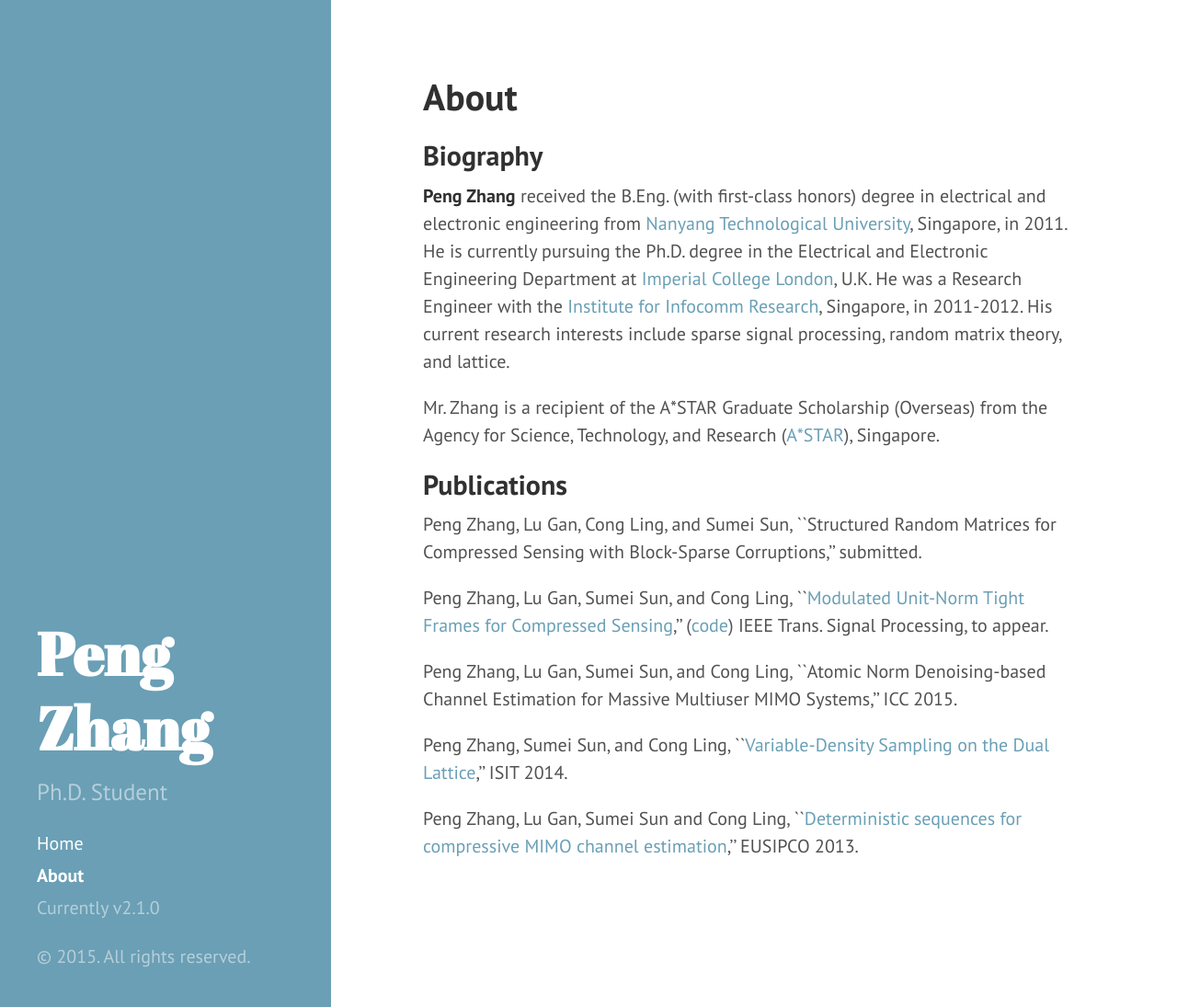
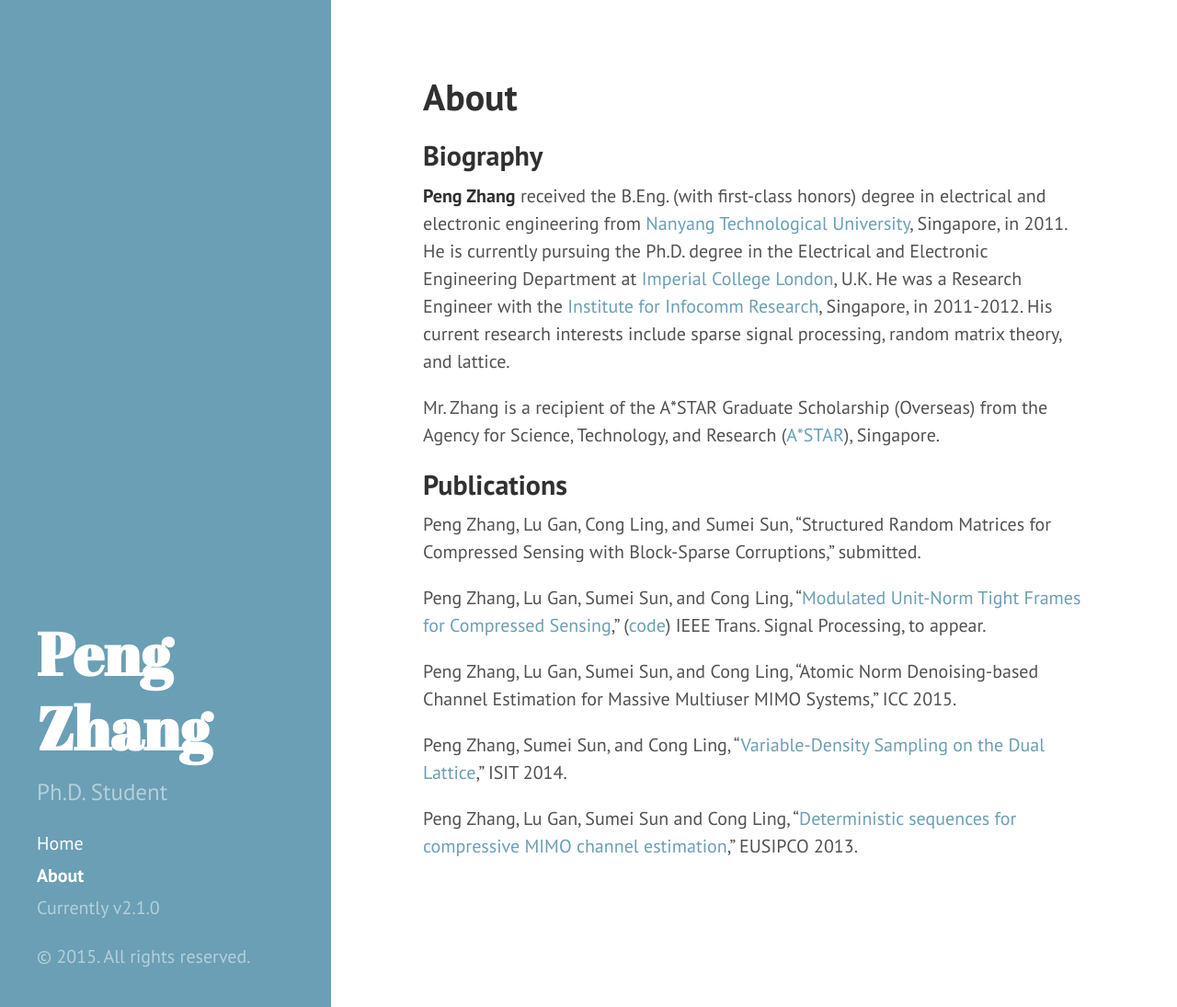
Before and after one commit to p-zhang/p-zhang.github.io, a Jekyll site: the page built from about.md, in a window 1280 px wide and 1095 px high. Shown: the whole window at 92% size. Built offline with Jekyll 4.4.1, drawn with Linux system fonts in a browser that asks for light colours; Markdown is read by kramdown in place of the engine named in the settings.

```diff
--- a/about.md
+++ b/about.md
@@ -11,12 +11,12 @@ published: true
 Mr. Zhang is a recipient of the A*STAR Graduate Scholarship (Overseas) from the Agency for Science, Technology, and Research ([A*STAR](http://www.a-star.edu.sg/)), Singapore.
 
 ## Publications
-Peng Zhang, Lu Gan, Cong Ling, and Sumei Sun, ``Structured Random Matrices for Compressed Sensing with Block-Sparse Corruptions,'' submitted.
+Peng Zhang, Lu Gan, Cong Ling, and Sumei Sun, "Structured Random Matrices for Compressed Sensing with Block-Sparse Corruptions," submitted.
 
-Peng Zhang, Lu Gan, Sumei Sun, and Cong Ling, ``[Modulated Unit-Norm Tight Frames for Compressed Sensing](http://arxiv.org/abs/1411.7630),'' ([code](https://github.com/p-zhang/p-zhang.github.io/tree/master/archive/myresearch/udb_matlab_code)) IEEE Trans. Signal Processing, to appear.
+Peng Zhang, Lu Gan, Sumei Sun, and Cong Ling, "[Modulated Unit-Norm Tight Frames for Compressed Sensing](http://arxiv.org/abs/1411.7630)," ([code](https://github.com/p-zhang/p-zhang.github.io/tree/master/archive/myresearch/udb_matlab_code)) IEEE Trans. Signal Processing, to appear.
 
-Peng Zhang, Lu Gan, Sumei Sun, and Cong Ling, ``Atomic Norm Denoising-based Channel Estimation for Massive Multiuser MIMO Systems,'' ICC 2015.
+Peng Zhang, Lu Gan, Sumei Sun, and Cong Ling, "Atomic Norm Denoising-based Channel Estimation for Massive Multiuser MIMO Systems," ICC 2015.
 
-Peng Zhang, Sumei Sun, and Cong Ling, ``[Variable-Density Sampling on the Dual Lattice](http://ieeexplore.ieee.org/xpl/articleDetails.jsp?arnumber=6875044&queryText=Variable-Density+Sampling+on+the+Dual+Lattice&newsearch=true&searchField=Search_All),'' ISIT 2014.
+Peng Zhang, Sumei Sun, and Cong Ling, "[Variable-Density Sampling on the Dual Lattice](http://ieeexplore.ieee.org/xpl/articleDetails.jsp?arnumber=6875044&queryText=Variable-Density+Sampling+on+the+Dual+Lattice&newsearch=true&searchField=Search_All)," ISIT 2014.
 
-Peng Zhang, Lu Gan, Sumei Sun and Cong Ling, ``[Deterministic sequences for compressive MIMO channel estimation](http://arxiv.org/abs/1311.0391),'' EUSIPCO 2013.
+Peng Zhang, Lu Gan, Sumei Sun and Cong Ling, "[Deterministic sequences for compressive MIMO channel estimation](http://arxiv.org/abs/1311.0391)," EUSIPCO 2013.
```
